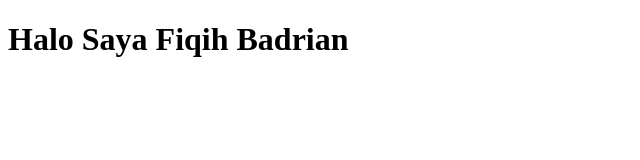
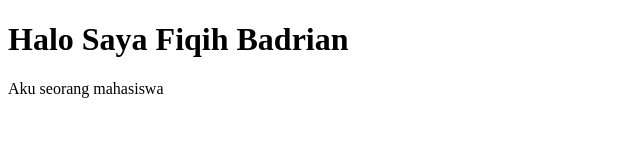
Before and after one commit to fiqihbadrian/fiqihbadrian.github.io, a plain HTML site: page index.html in a window 1280 px wide. Shown: the whole page, without its empty margins (0-640 px from the left). Drawn offline with Linux system fonts and the light colour scheme.

Commit message:
Update index.html

```diff
--- a/index.html
+++ b/index.html
@@ -22,5 +22,6 @@
 </head>
 <body>
   <h1>Halo Saya Fiqih Badrian</h1>
+  <p>Aku seorang mahasiswa</p>
 </body>
 </html>
```
